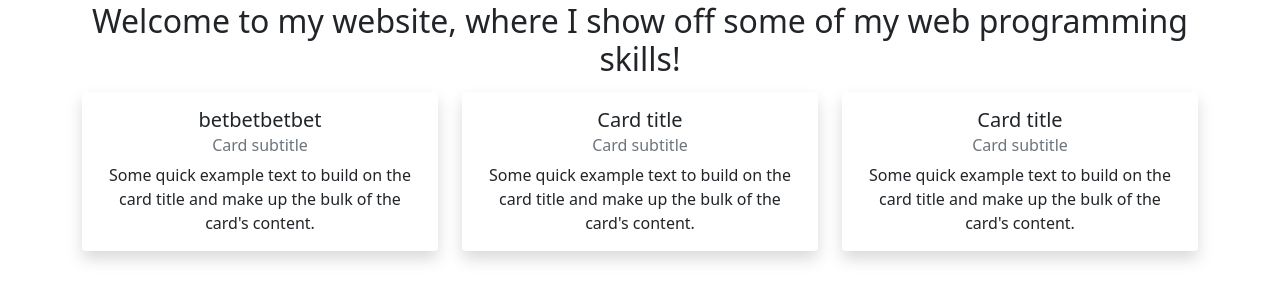
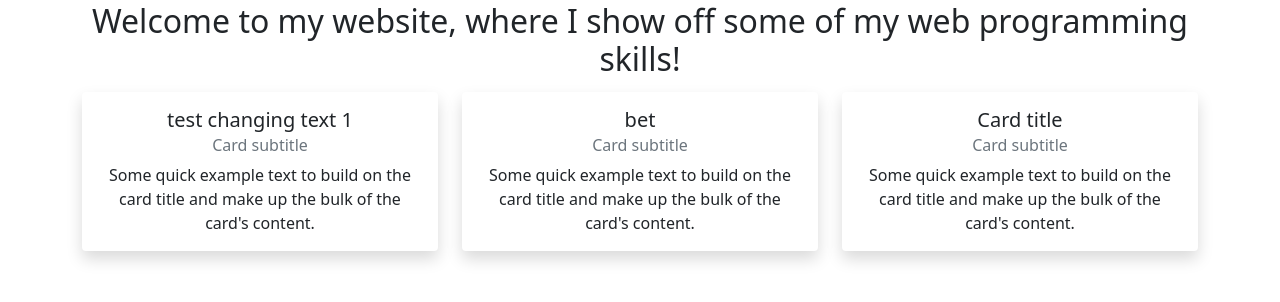
Before and after one commit to jmkryzanski/MyPersonalWebsite, a Django app: page / in a window 1280 px wide. Shown: the part 134-436 px from the top of the page. Run offline with Django 4.2, Linux system fonts and the light colour scheme.

Commit message:
first changes

```diff
--- a/templates/website/home.html
+++ b/templates/website/home.html
@@ -13,7 +13,7 @@
     <div class="col-12 col-md-4">
         <div class="card shadow border-0">
             <div class="card-body">
-              <h5 class="card-title">betbetbetbet</h5>
+              <h5 class="card-title">test changing text 1</h5>
               <h6 class="card-subtitle mb-2 text-muted">Card subtitle</h6>
               <p class="card-text">Some quick example text to build on the card title and make up the bulk of the card's content.</p>
             </div>
@@ -22,7 +22,7 @@
     <div class="col-12 col-md-4">
         <div class="card shadow border-0">
             <div class="card-body">
-              <h5 class="card-title">Card title</h5>
+              <h5 class="card-title">bet</h5>
               <h6 class="card-subtitle mb-2 text-muted">Card subtitle</h6>
               <p class="card-text">Some quick example text to build on the card title and make up the bulk of the card's content.</p>
             </div>
```
